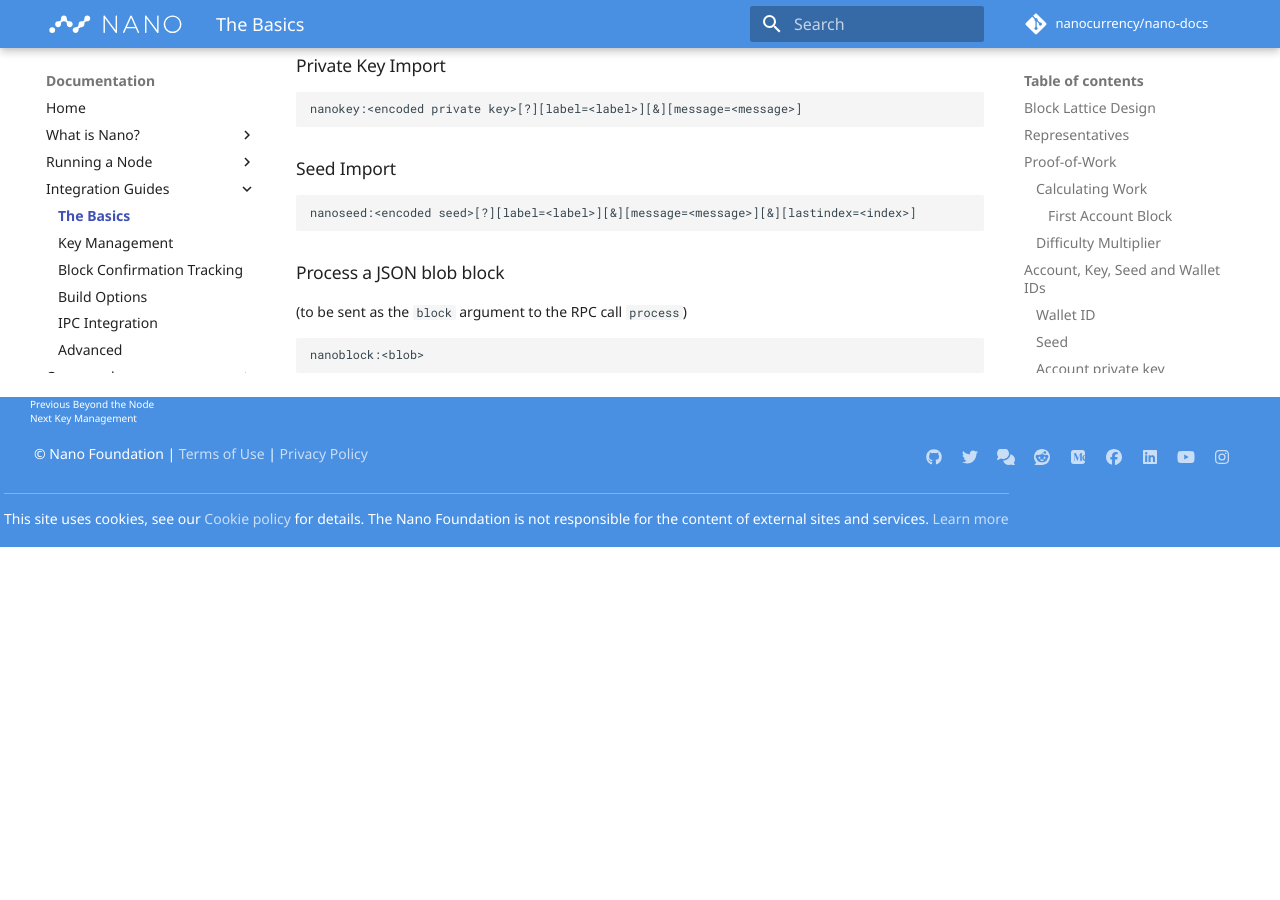
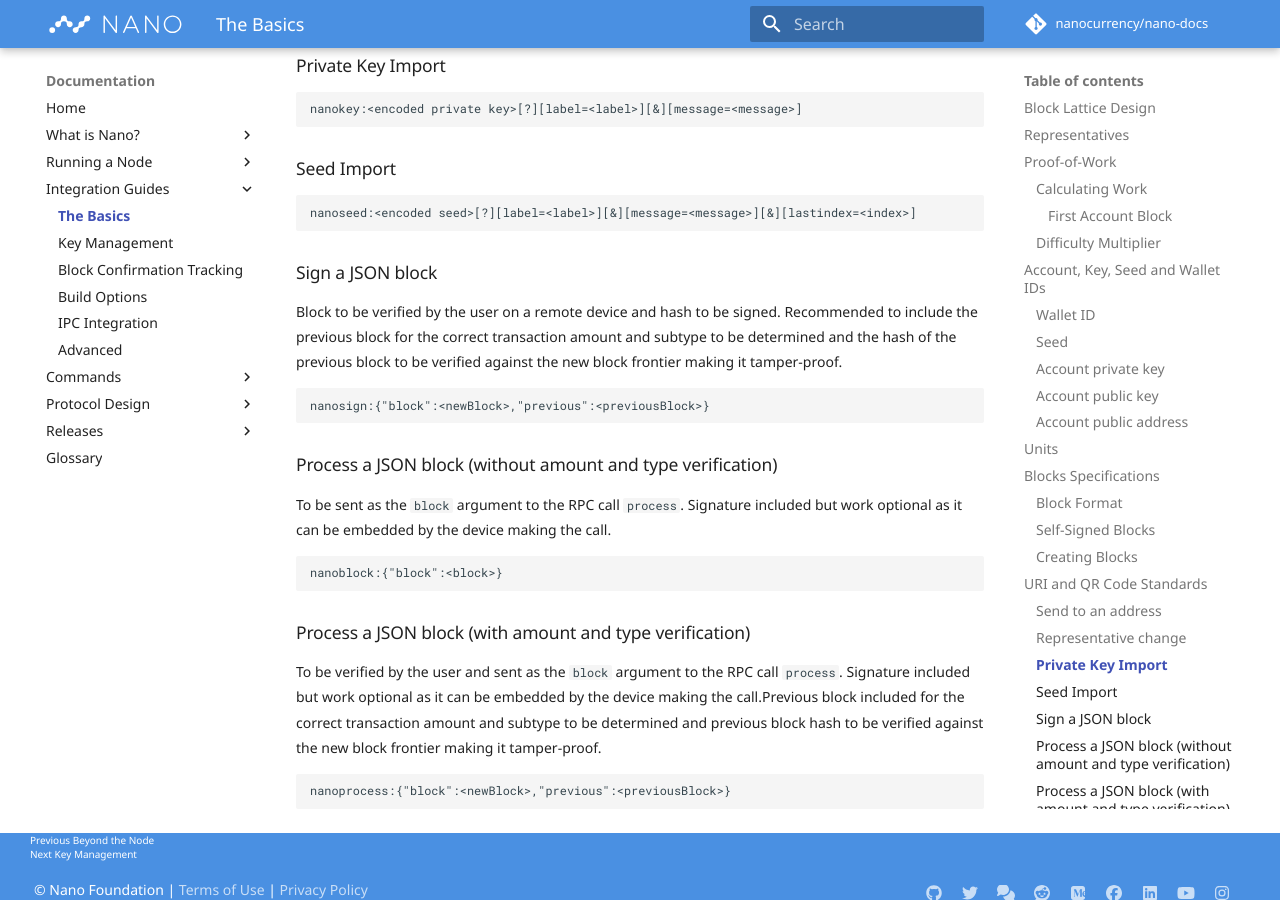
Before and after one commit to nanocurrency/nano-docs, an MkDocs documentation site: the page built from docs/integration-guides/the-basics.md, in a window 1280 px wide and 900 px high, scrolled down 8132 px. Built offline with MkDocs 1.6.1 and Material for MkDocs 9.7.7, drawn with Linux system fonts in a browser that asks for light colours; formulas are drawn with MathJax 3; comment, search, counter and statistics services are not loaded; before the commit the page ends 8679 px from its top, so only the background shows below that.

```diff
--- a/docs/integration-guides/the-basics.md
+++ b/docs/integration-guides/the-basics.md
@@ -283,7 +283,17 @@
 
     nanoseed:<encoded seed>[?][label=<label>][&][message=<message>][&][lastindex=<index>]
 
-### Process a JSON blob block
-(to be sent as the `block` argument to the RPC call `process`)
+### Sign a JSON block
+Block to be verified by the user on a remote device and hash to be signed. Recommended to include the previous block for the correct transaction amount and subtype to be determined and the hash of the previous block to be verified against the new block frontier making it tamper-proof.
 
-    nanoblock:<blob>
+    nanosign:{"block":<newBlock>,"previous":<previousBlock>}
+
+### Process a JSON block (without amount and type verification)
+To be sent as the `block` argument to the RPC call `process`. Signature included but work optional as it can be embedded by the device making the call.
+
+    nanoblock:{"block":<block>}
+
+### Process a JSON block (with amount and type verification)
+To be verified by the user and sent as the `block` argument to the RPC call `process`. Signature included but work optional as it can be embedded by the device making the call.Previous block included for the correct transaction amount and subtype to be determined and previous block hash to be verified against the new block frontier making it tamper-proof.
+
+    nanoprocess:{"block":<newBlock>,"previous":<previousBlock>}
```
